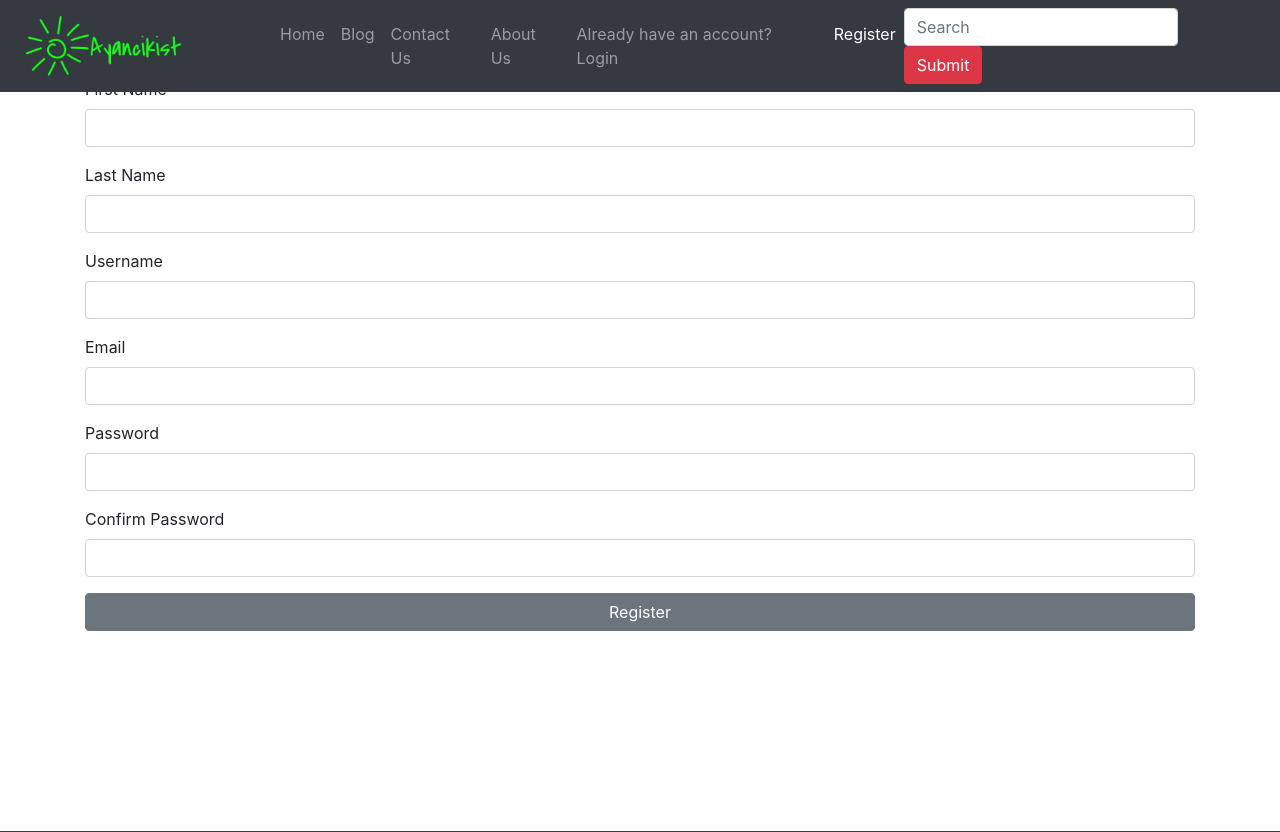
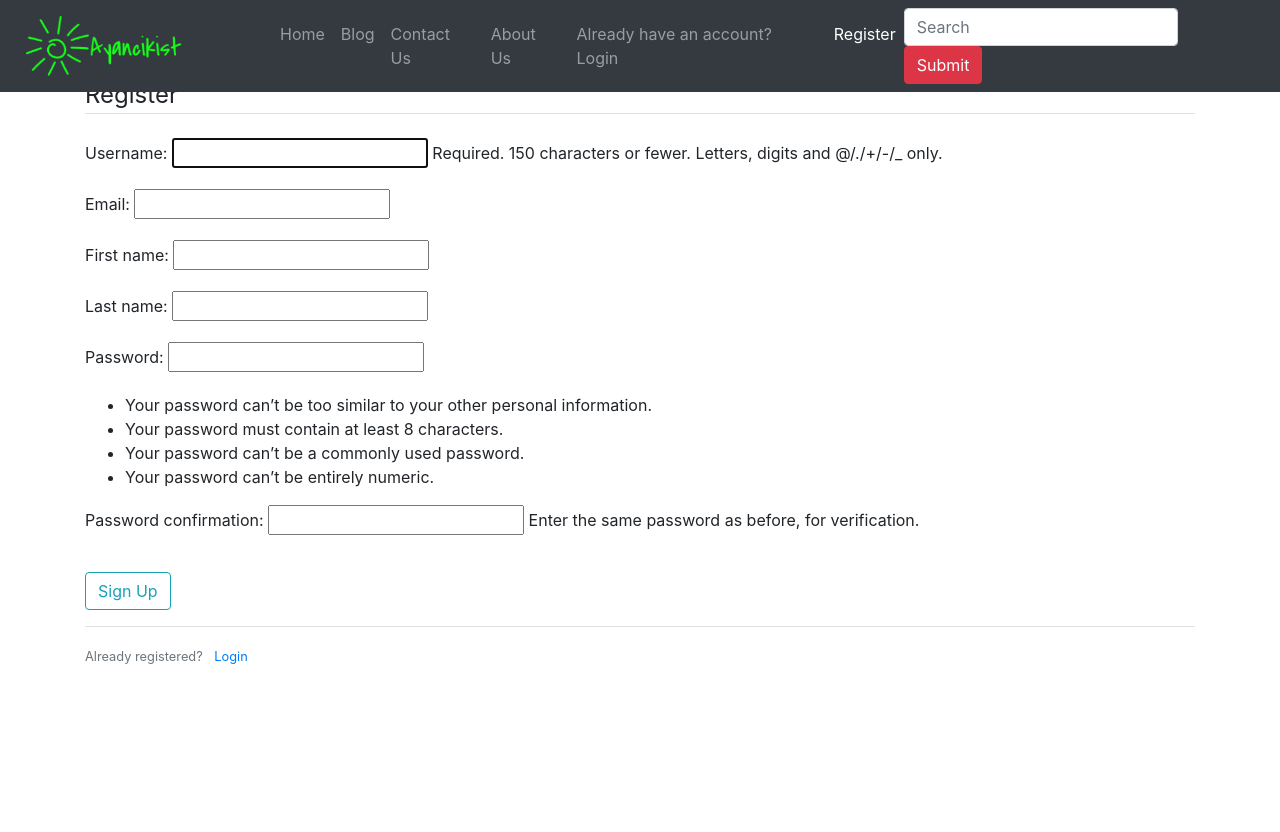
Before and after one commit to yucehan57/ayancikist_project, a Django app: page /accounts/register/ in a window 1280 px wide. Shown: the top 832 px of the page. Run offline with Django 3.2, Linux system fonts and the light colour scheme; parts of the project's set-up code (start-up, migrations or seed data) failed here and were passed over; some libraries are stand-ins or nearby versions.

Commit message:
auto userprofile creation after user registration logic added & forms modified

```diff
--- a/ayancikist/accounts/forms.py
+++ b/ayancikist/accounts/forms.py
@@ -16,29 +16,29 @@ from django.contrib.auth.models import User
 class UserProfileForm(forms.ModelForm):
     # Form to extend & customize built-in
     # (django.contrib.auth.models.User) model
+    # Ask after registration, not during. (edit profile)
     class Meta:
         model = UserProfile
-        exclude = ('user',)
+        exclude = ('user', 'slug')
 
 
 class ExtendedUserCreationForm(UserCreationForm):
-    pass
-    # email = forms.EmailField(required=True)
-    # first_name = forms.CharField(max_length=30)
-    # last_name = forms.CharField(max_length=30)
-    #
-    # class Meta:
-    #     model = User
-    #     fields = ('username', 'email', 'first_name',
-    #               'last_name', 'password1', 'password2')
-    #
-    # def save(self, commit=True):
-    #     user = super().save(commit=False)
-    #
-    #     user.email = self.cleaned_data['email']
-    #     user.first_name = self.cleaned_data['first_name']
-    #     user.last_name = self.cleaned_data['last_name']
-    #
-    #     if commit:
-    #         user.save()
-    #     return user
+    email = forms.EmailField(required=True)
+    first_name = forms.CharField(max_length=30)
+    last_name = forms.CharField(max_length=30)
+
+    class Meta:
+        model = User
+        fields = ('username', 'email', 'first_name', 'last_name')
+
+
+    def save(self, commit=True):
+        user = super().save(commit=False)
+
+        user.email = self.cleaned_data['email']
+        user.first_name = self.cleaned_data['first_name']
+        user.last_name = self.cleaned_data['last_name']
+
+        if commit:
+            user.save()
+        return user
--- a/ayancikist/accounts/urls.py
+++ b/ayancikist/accounts/urls.py
@@ -5,6 +5,4 @@ urlpatterns = [
     path('register/', views.register, name='register'),
     path('login/', views.login, name='login'),
     path('logout/', views.logout, name='logout'),
-    path('profile/<str:slug>/', views.profile, name='profile'),
-
 ]
--- a/ayancikist/accounts/views.py
+++ b/ayancikist/accounts/views.py
@@ -1,97 +1,36 @@
-from django.shortcuts import render, redirect
+from django.shortcuts import render, redirect, get_object_or_404
 from django.contrib.auth.models import User
 from django.contrib import messages, auth
-from blog.models import Post
-from django.shortcuts import get_object_or_404
 from django.utils import timezone
 from .forms import UserProfileForm, ExtendedUserCreationForm
 from userprofile.models import UserProfile
 
 def register(request):
-    # Right now user registration forms is created on the front-end
-    # register.html by using labels and inputs corresponding for
-    # those labels. This could be changed to user
-    # UserCreationForm in 'accounts.forms'.
     if request.method == 'POST':
-        # Get values from the registration form
-        # (front-end data collection)
-        # request.POST['first_name'] is:
-        # 'first_name' corresponds to an input name
-        # which also has a label on register.html
-        # we grab that data and assign data that is grabbed with
-        # POST request to 'first_name' variable name
-        first_name  =   request.POST['first_name']
-        last_name   =   request.POST['last_name']
-        username    =   request.POST['username']
-        email       =   request.POST['email']
-        password    =   request.POST['password']
-        password2   =   request.POST['password2']
+        form = ExtendedUserCreationForm(request.POST)
+        if form.is_valid():
+            form.save()
+            # validated data will be in:
+            # 'form.cleaned_data' dictionary
+            username = form.cleaned_data.get('username')
+            # fetch the created user so we can pass in the user
+            # associated with this registration while creating
+            # a userprofile.
+            user = get_object_or_404(User, username=username)
+            # create a userprofile with only an automatically
+            # assigned (based on username) slug field
+            user_profile = UserProfile.objects.create(user=user, slug=username)
+            # messages.success(request, f'Account created for {username}.')
+            return redirect('blog-view')
+    else:
+        # instantiate empty form
+        form = ExtendedUserCreationForm()
 
-        # we pass in values from request.POST (which is a dictionary)
-        # to populate the UserProfileForm.
-        user_profile_form = UserProfileForm(request.POST)
-
-        # Check if passwords match
-        if password == password2:
-            # Check if username is already registered
-            if User.objects.filter(username=username).exists():
-                messages.error(request, 'Username is already taken')
-                return redirect('register')
-            else:
-                # Everything looks good
-                user = User.objects.create_user(username=username,
-                                                password=password,
-                                                email=email,
-                                                first_name=first_name,
-                                                last_name=last_name)
-
-                # Save user
-                user.save()
-                messages.success(request, 'You are now registered')
-                return redirect('login')
-        else:
-            messages.error(request, 'Passwords do not match')
-            return redirect('register')
-    else:
-        return render(request, 'accounts/register.html')
-
-# def register(request):
-#     if request.method == 'POST':
-#         form = ExtendedUserCreationForm(request.POST)
-#         profile_form = UserProfileForm(request.POST)
-#
-#         if form.is_valid() and profile_form.is_valid():
-#             # return a user from the form save
-#             user = form.save()
-#             # we pass 'commit=False' to not save the profile
-#             # that we create using the profile_form to the database
-#             # right away
-#             profile = profile_form.save(commit=False)
-#             # There is a 'OneToOneField' relation with the profile user
-#             # and user instance of User model (defined in userprofile.models)
-#             # since UserCreationForm and UserProfileForm are two different
-#             # forms, we define who the user is for UserProfile model.
-#             profile.user = user
-#             profile.save()
-#
-#             username = form.cleaned_data.get['username']
-#             password = form.cleaned_data.get['password']
-#             # built-in authentication (from django.contrib import auth)
-#             user = auth.authenticate(username=username, password=password)
-#             # Automatically login registered user with built-in Login
-#             # Uncomment the following line if that's what you want:
-#             auth.login(request, user)
-#             return redirect('blog-view')
-#     else:
-#         # Serve empty form as long as it is a 'GET' request
-#         form = ExtendedUserCreationForm()
-#         profile_form = UserProfileForm()
-#
-#     context = {
-#         'form': form,
-#         'profile_form': profile_form,
-#     }
-#     return render(request, 'accounts/register.html', context)
+    context = {
+        'form': form,
+    }
+    # render a template that uses this form
+    return render(request, 'accounts/register.html', context)
 
 def login(request):
     if request.method == 'POST':
@@ -115,25 +54,65 @@ def logout(request):
     auth.logout(request)
     return redirect('blog-view')
 
-def profile(request, slug):
-    # pass 'slug' field for 'User' model above after customizing
-    # the model. Then grab the user:
-    # user = get_object_or_404(User, slug=slug)
-    # user.posts will list user's posts in profile page
-    # (notice that posts is a field attribute in 'user' ForeignKey
-    # field in blog.models 'Post'
 
-    # In a new tab ('see my comments') -> user.comments
-    # to do above, have a related_name='comments' field attribute
-    # ready in Comment model for a relation betweel two models.
 
-    # navbar 'logged in as {{}}' should be modified.
-    userprofile = get_object_or_404(UserProfile, slug=slug)
-    # Query user's posts
-    posts = userprofile.user.posts.all()
 
-    context = {
-        'posts': posts,
-        'user': userprofile,
-    }
-    return render(request, 'accounts/profile.html', context)
+
+
+
+
+
+
+
+
+
+
+### Previous 'register' view ###
+
+# def register(request):
+#     # Right now user registration forms is created on the front-end
+#     # register.html by using labels and inputs corresponding for
+#     # those labels. This could be changed to user
+#     # UserCreationForm in 'accounts.forms'.
+#     if request.method == 'POST':
+#         # Get values from the registration form
+#         # (front-end data collection)
+#         # request.POST['first_name'] is:
+#         # 'first_name' corresponds to an input name
+#         # which also has a label on register.html
+#         # we grab that data and assign data that is grabbed with
+#         # POST request to 'first_name' variable name
+#         first_name  =   request.POST['first_name']
+#         last_name   =   request.POST['last_name']
+#         username    =   request.POST['username']
+#         email       =   request.POST['email']
+#         password    =   request.POST['password']
+#         password2   =   request.POST['password2']
+#
+#         # we pass in values from request.POST (which is a dictionary)
+#         # to populate the UserProfileForm.
+#         user_profile_form = UserProfileForm(request.POST)
+#
+#         # Check if passwords match
+#         if password == password2:
+#             # Check if username is already registered
+#             if User.objects.filter(username=username).exists():
+#                 messages.error(request, 'Username is already taken')
+#                 return redirect('register')
+#             else:
+#                 # Everything looks good
+#                 user = User.objects.create_user(username=username,
+#                                                 password=password,
+#                                                 email=email,
+#                                                 first_name=first_name,
+#                                                 last_name=last_name)
+#
+#                 # Save user
+#                 user.save()
+#                 messages.success(request, 'You are now registered')
+#                 return redirect('login')
+#         else:
+#             messages.error(request, 'Passwords do not match')
+#             return redirect('register')
+#     else:
+#         return render(request, 'accounts/register.html')
--- a/ayancikist/templates/accounts/register.html
+++ b/ayancikist/templates/accounts/register.html
@@ -1,37 +1,24 @@
 {% extends "base.html" %}
 
 {% block content %}
-<form action="{% url 'register' %}" method="POST">
-    {% csrf_token %}
-    <div class="form-group">
-      <label for="first_name">First Name</label>
-      <input type="text" name="first_name" class="form-control" required>
-    </div>
-    <div class="form-group">
-      <label for="last_name">Last Name</label>
-      <input type="text" name="last_name" class="form-control" required>
-    </div>
-    <div class="form-group">
-      <label for="username">Username</label>
-      <input type="text" name="username" class="form-control" required>
-    </div>
-    <div class="form-group">
-      <label for="email">Email</label>
-      <input type="email" name="email" class="form-control" required>
-    </div>
-    <div class="form-group">
-      <label for="password2">Password</label>
-      <input type="password" name="password" class="form-control" required>
-    </div>
-    <div class="form-group">
-      <label for="password">Confirm Password</label>
-      <input type="password" name="password2" class="form-control" required>
-    </div>
-    <div class="form-group">
-
-    </div>
-      <input type="submit" value="Register" class="btn btn-secondary btn-block">
-
-</form>
-
+  <div class="content-section">
+    <form method="POST">
+      {% csrf_token %}
+      <fieldset class='form-group'>
+        <legend class="border-bottom mb-4">Register</legend>
+        {{ form.as_p }}
+      </fieldset>
+      <div class="form-group">
+        <button type="submit" class="btn btn-outline-info">Sign Up</button>
+      </div>
+      <div class="border-top pt-3">
+        <small class="text-muted">
+          Already registered?
+          <a class='ml-2' href="{% url 'login' %}">
+            Login
+          </a>
+        </small>
+      </div>
+    </form>
+  </div>
 {% endblock %}
--- a/ayancikist/templates/partials/_navbar.html
+++ b/ayancikist/templates/partials/_navbar.html
@@ -60,7 +60,7 @@
             class='nav-item'
           {% endif %}
         >
-            <a href="{% url 'profile' user.userprofiles.slug %}" class="nav-link">Logged in as {{user.username}}</a>
+            <a href="{% url 'profile-page' slug=user.userprofiles.slug %}" class="nav-link">Logged in as {{user.username}}</a>
         </li>
         {% else %}
         <li
```
Also changed, not shown: ayancikist/templates/accounts/profile.html (deleted, +0 -11 lines), ayancikist/templates/userprofile/userprofile.html (+4 -3 lines), ayancikist/userprofile/forms.py (added, +10 -0 lines), ayancikist/userprofile/models.py (+2 -17 lines), ayancikist/userprofile/views.py (+19 -2 lines).
